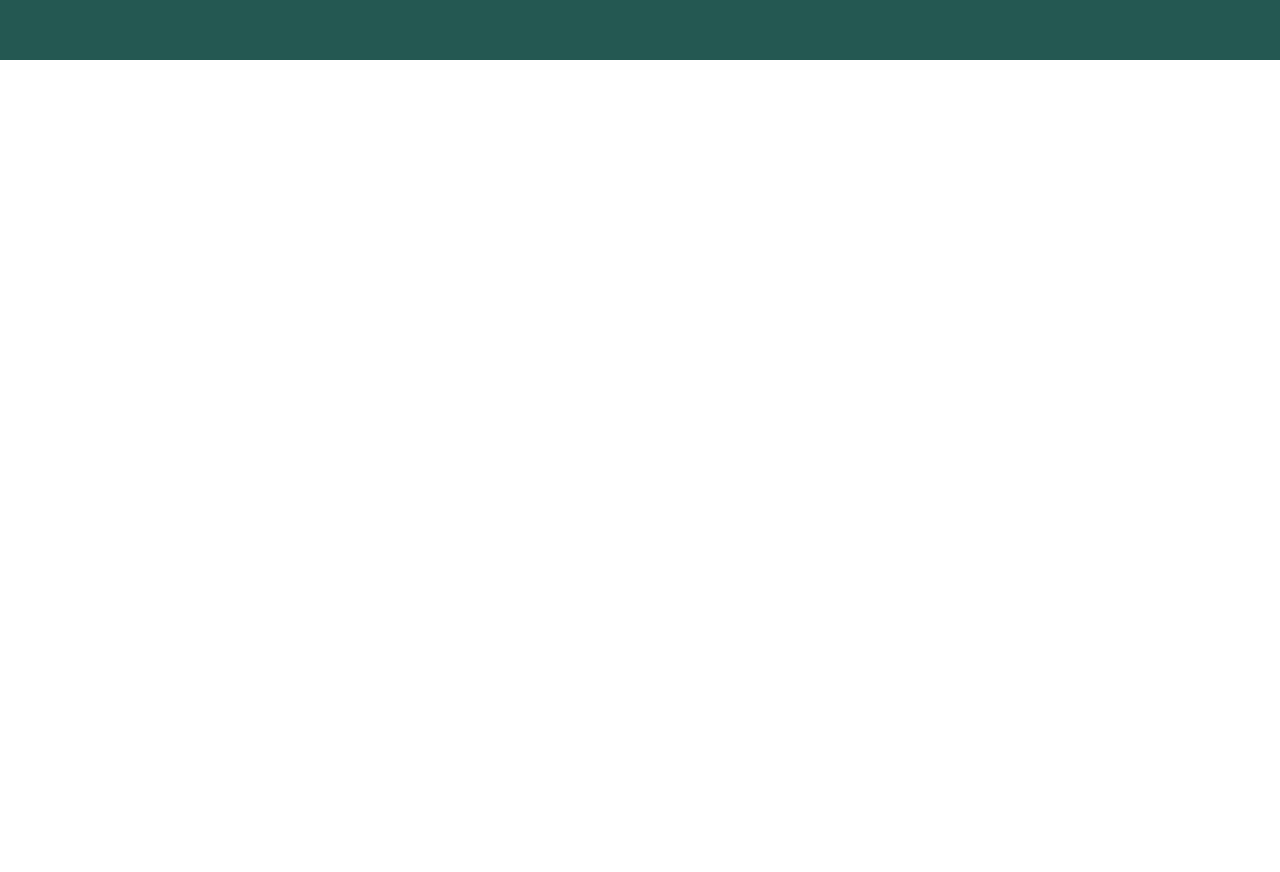
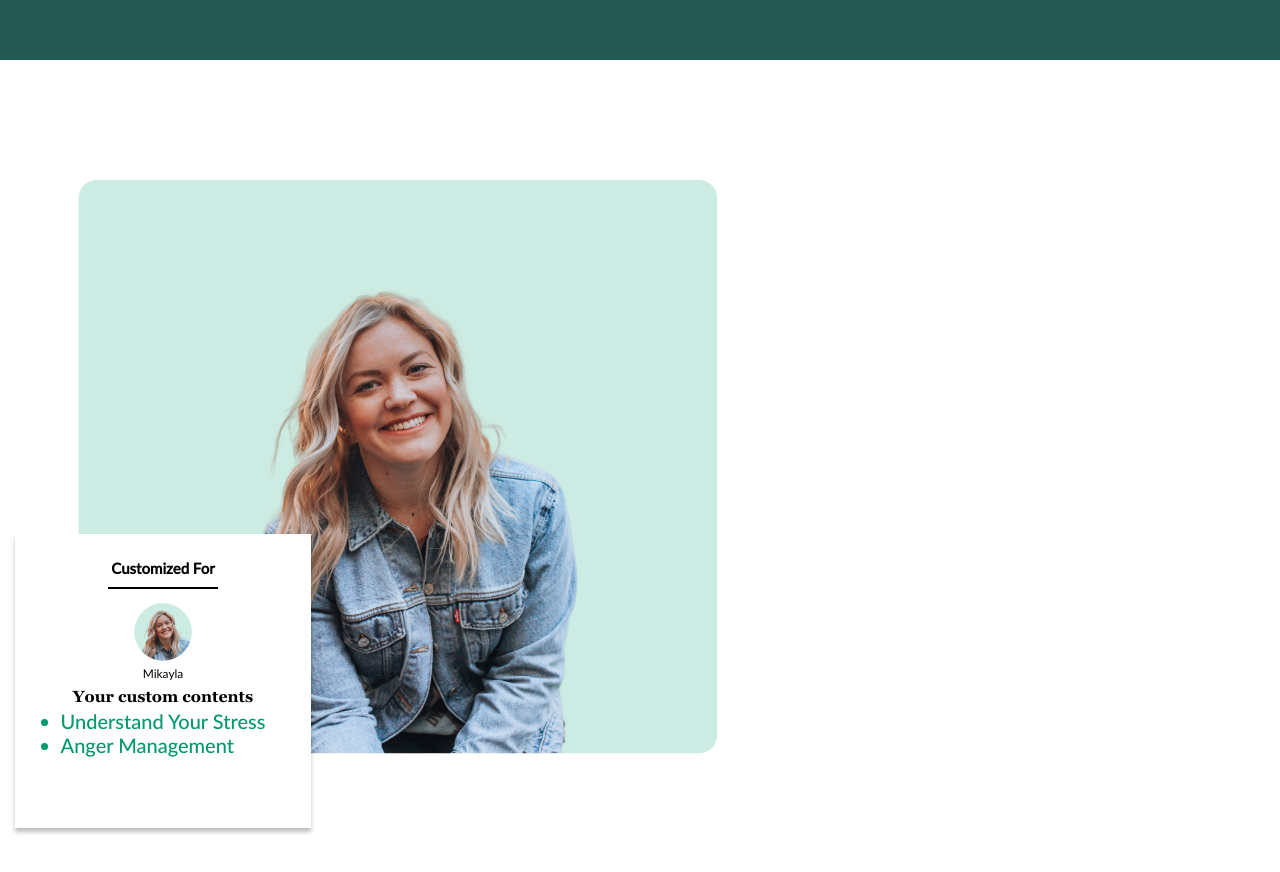
Before and after one commit to VSIgnashev/Html-repository, a website built with Parcel: page src/index.html in a window 1280 px wide. Shown: the part 1844-2716 px from the top of the page. Before the commit the page ends 1904 px from the top, so only its background shows below. Built offline with nearby package versions, Linux system fonts and the light colour scheme.

Commit message:
Start working on fourth section

```diff
--- a/src/index.html
+++ b/src/index.html
@@ -53,5 +53,29 @@
         </div>
     </section>
 
+
+    <section class="diary">
+        <div class="content-wrapper diary__wrapper">
+
+            <div class="diary__customize-wrapper">
+                <img src="./img/Diary_section_img.png" alt="Happy, smiling woman" class="diary__image">
+                <div class="diary__customize-card profile">
+                    <h4 class="profile__heading">Customized For</h4>
+                    <div class="profile__divider"></div>
+                    <div class="profile__icon">
+                        <img src="./icons/customize_icon.png" alt="" class="profile__i">
+                    </div>
+                    <div class="profile__name">Mikayla</div>
+                    <h3 class="profile__subheader">Your custom contents</h3>
+                    <ul class="profile__list">
+                        <li class="profie__item">Understand Your Stress</li>
+                        <li class="profie__item">Anger Management</li>
+                    </ul>
+                </div>
+            </div>
+            <div class="diary__text-wrapper"></div>
+        </div>
+    </section>
+
 </body>
 </html>
--- /dev/null
+++ b/src/scss/diary.scss
@@ -0,0 +1,25 @@
+.diary{
+    padding-top: 120px;
+    min-height: 936px;
+}
+
+.diary__wrapper{
+    max-width: 1400px;
+    display: flex;
+}
+
+.diary__customize-wrapper{
+    position: relative;
+}
+
+.diary__image{
+    margin-left: 63px;
+    border-radius: 4px;
+}
+
+.diary__customize-card{
+    position: absolute;
+    display: flex;
+    top: 354px;
+
+}
--- /dev/null
+++ b/src/scss/profile.scss
@@ -0,0 +1,55 @@
+.profile{
+    display: flex;
+    flex-direction: column;
+    align-items: center;
+    height: 294px;
+    width: 296px;
+    padding-top: 23px;
+    border: radius 4px;
+    background-color:$color-white;
+    box-shadow: 0px 4px 4px 0px rgba(0, 0, 0, 0.25);
+
+}
+
+.profile__heading{
+    color:$color-black;
+    font-weight: 600;
+    font-size: 15px;
+    line-height: 22.75px;
+}
+
+.profile__divider{
+    margin-top: 7.67px;
+    width: 110px;
+    border: 0.745942px solid #000000;
+}
+
+.profile__icon{
+    margin-top: 13.7px;
+}
+
+.profile__name{
+    color:$color-black;
+    font-weight: 400;
+    font-size: 11.94px;
+    line-height: 18.74px;
+    text-align: center;
+}
+
+.profile__subheader{
+    color:$color-black;
+    font-family: Georgia;
+    font-weight: 700;
+    font-size: 16px;
+    line-height: 25px;
+}
+
+.profile__list{
+    display: flex;
+    flex-direction: column;
+    color:$color-black;
+}
+
+.profile__item{
+    color:$color-black;
+}
--- a/src/scss/styles.scss
+++ b/src/scss/styles.scss
@@ -11,6 +11,8 @@
 @import "be-aware.scss";
 @import "story.scss";
 @import "section-title.scss";
+@import "diary.scss";
+@import "profile.scss";
 
 *{
     font-family: "Lato";
```
Also changed, not shown: src/icons/customize_icon.png (added), src/img/Diary_section_img.png (added).
